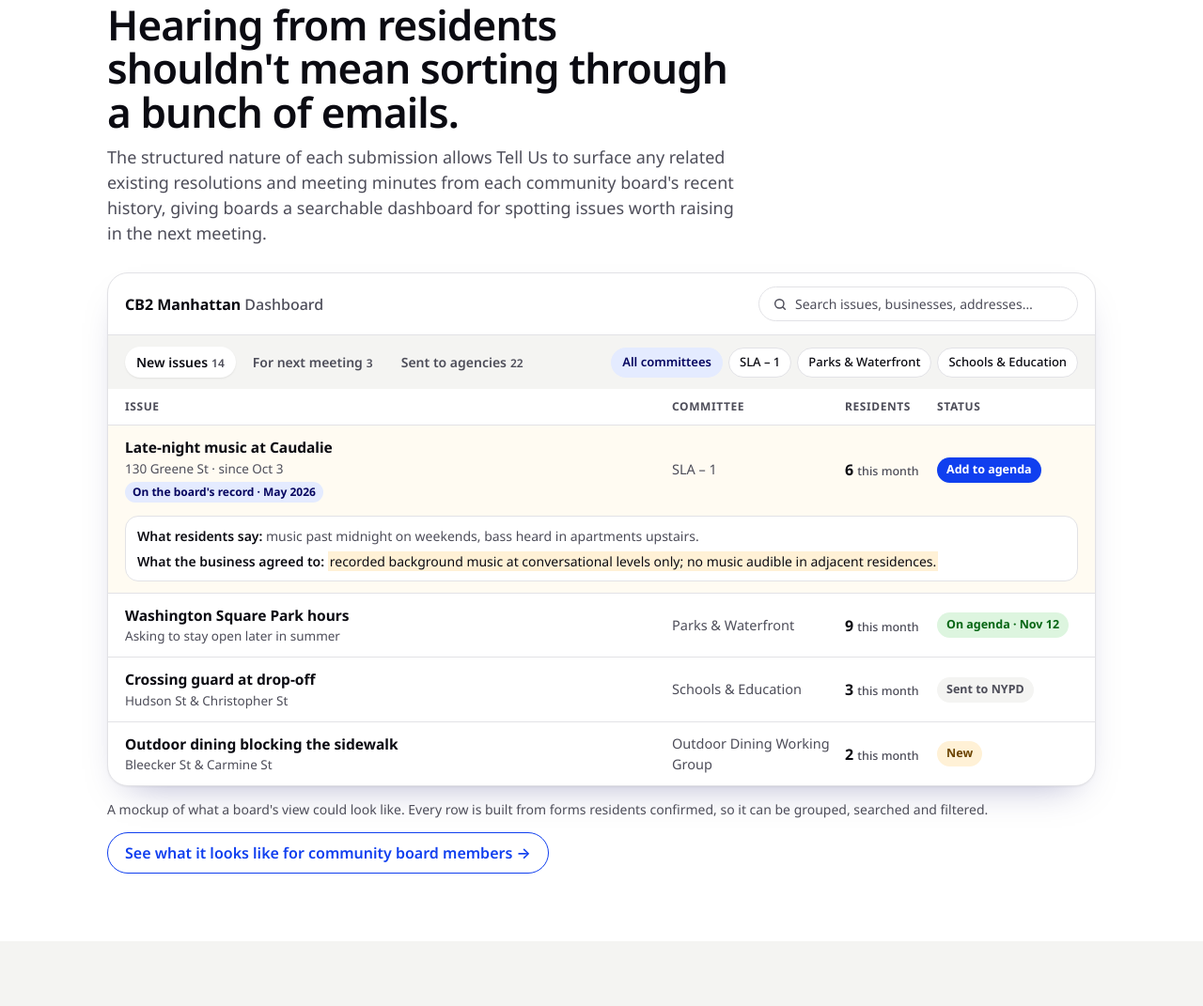
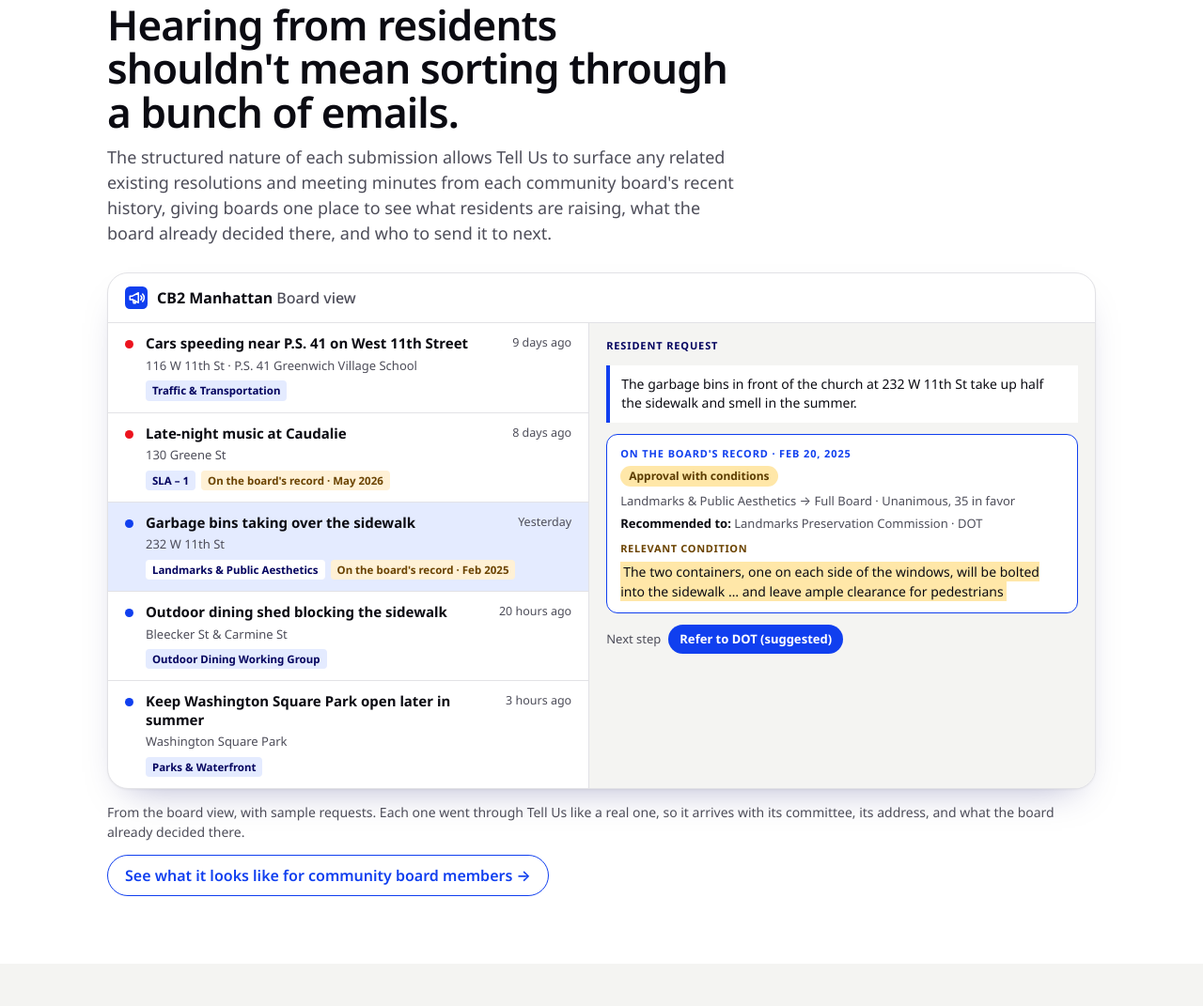
Before and after one commit to jpaulgale/tellus, a website: page public/how.html in a window 1280 px wide. Shown: the part 2729-3800 px from the top of the page at 94% size. Drawn offline with Linux system fonts and the light colour scheme; a web font is replaced by a local one.

Commit message:
/how: show the board view as it is (requests with their committee and record; the bins request opened with its condition and a referral to DOT)

```diff
--- a/public/how.html
+++ b/public/how.html
@@ -127,40 +127,35 @@ section.tint { background: var(--card); }
 .arrow { color: var(--blue); display: grid; place-items: center; }
 .arrow svg { width: 26px; height: 26px; }
 .dash { background: var(--card); border: 1px solid var(--line); border-radius: 22px; box-shadow: var(--shadow); overflow: hidden; }
-.dash-top { display: flex; flex-wrap: wrap; align-items: center; justify-content: space-between; gap: 10px 16px; padding: 14px 18px; border-bottom: 1px solid var(--line); }
-.dash-top b { font-size: 16px; }
-.dash-top b span { color: var(--muted); font-weight: 500; }
-.dash-search { display: flex; align-items: center; gap: 8px; flex: 0 1 340px; min-width: 0; border: 1.5px solid var(--line); border-radius: 999px; padding: 7px 14px; color: var(--muted); font-size: 14px; }
-.dash-search svg { width: 16px; height: 16px; }
-.dash-search span { overflow: hidden; text-overflow: ellipsis; white-space: nowrap; }
-.dash-bar { display: flex; flex-wrap: wrap; align-items: center; justify-content: space-between; gap: 10px; padding: 12px 18px; background: var(--bg); }
-.dash-tabs, .dash-chips { display: flex; flex-wrap: wrap; gap: 6px; }
-.dash-tabs span { font-size: 14px; font-weight: 600; padding: 6px 12px; border-radius: 999px; color: var(--muted); }
-.dash-tabs span.on { background: var(--card); color: var(--ink); box-shadow: 0 1px 2px rgba(0,0,0,.08); }
-.dash-tabs i { font-style: normal; font-size: 12px; margin-left: 4px; color: var(--muted); }
-.dash-chips span { font-size: 13px; font-weight: 500; padding: 5px 11px; border-radius: 999px; border: 1px solid var(--line); background: var(--card); }
-.dash-chips span.on { background: var(--blue-soft); border-color: transparent; color: var(--blue-dark); font-weight: 600; }
-.dash-h, .dash-r { display: grid; grid-template-columns: minmax(0, 1fr) 170px 84px 150px; gap: 14px; align-items: center; padding: 12px 18px; }
-.dash-h { font-size: 12px; font-weight: 700; letter-spacing: .05em; text-transform: uppercase; color: var(--muted); border-bottom: 1px solid var(--line); padding-top: 10px; padding-bottom: 10px; }
-.dash-r { border-bottom: 1px solid var(--line); font-size: 14.5px; }
+.dash-top { display: flex; align-items: center; gap: 10px; padding: 14px 18px; border-bottom: 1px solid var(--line); font-size: 16px; }
+.dash-top img { width: 24px; height: 24px; }
+.dash-top span { color: var(--muted); font-weight: 500; }
+.dash-body { display: grid; grid-template-columns: minmax(0, 1fr) minmax(0, 1.05fr); }
+.dash-list { border-right: 1px solid var(--line); }
+.dash-r { display: grid; grid-template-columns: 10px minmax(0, 1fr) auto; gap: 4px 12px; padding: 12px 18px; border-bottom: 1px solid var(--line); font-size: 14px; }
 .dash-r:last-child { border-bottom: 0; }
-.dash-r .what b { display: block; font-size: 15.5px; }
-.dash-r .what small { display: block; color: var(--muted); font-size: 13.5px; }
-.dash-r .com { color: var(--muted); }
-.dash-r .n { font-weight: 700; font-size: 16px; }
-.dash-r .n small { font-weight: 500; color: var(--muted); font-size: 12.5px; }
-.dash-r.hot { background: #FFFBF2; }
-.dash-r .more { grid-column: 1 / -1; display: grid; gap: 6px; background: var(--card); border: 1px solid var(--line); border-radius: 14px; padding: 10px 12px; font-size: 14px; }
-.dash-r .more p { color: var(--muted); }
-.dash-r .more p b { color: var(--ink); font-weight: 600; }
-.dash-r .more mark { background: var(--amber-soft); color: var(--ink); padding: 1px 2px; }
-.badge { display: inline-block; font-size: 12px; font-weight: 700; padding: 2px 8px; border-radius: 999px; margin-top: 4px; }
-.badge.rec { background: var(--blue-soft); color: var(--blue-dark); }
-.st { justify-self: start; font-size: 12.5px; font-weight: 700; padding: 4px 10px; border-radius: 999px; white-space: nowrap; }
-.st.add { background: var(--blue); color: #fff; }
-.st.agenda { background: var(--green-soft); color: var(--green); }
-.st.sent { background: var(--bg); color: var(--muted); }
-.st.new { background: var(--amber-soft); color: var(--amber-ink); }
+.dash-r.on { background: var(--blue-soft); }
+.dash-r i { width: 9px; height: 9px; border-radius: 50%; background: var(--blue); margin-top: 6px; }
+.dash-r.urgent i { background: #EC131E; }
+.dash-r b { font-size: 15px; line-height: 1.3; }
+.dash-r small { grid-column: 2 / -1; color: var(--muted); font-size: 13px; }
+.dash-r time { color: var(--muted); font-size: 12.5px; white-space: nowrap; }
+.dash-tags { grid-column: 2 / -1; display: flex; flex-wrap: wrap; gap: 6px; margin-top: 2px; }
+.dtag { font-size: 11.5px; font-weight: 700; padding: 2px 7px; border-radius: 4px; background: var(--blue-soft); color: var(--blue-dark); }
+.dtag.rec { background: var(--amber-soft); color: var(--amber-ink); }
+.dash-r.on .dtag:not(.rec) { background: var(--card); }
+.dash-detail { display: grid; align-content: start; gap: 12px; padding: 16px 18px; background: var(--bg); font-size: 14px; }
+.dash-detail .eyebrow { font-size: 11px; font-weight: 700; letter-spacing: .08em; text-transform: uppercase; color: var(--blue-dark); }
+.dash-detail blockquote { margin: 0; padding: 10px 12px; border-left: 4px solid var(--blue); background: var(--card); line-height: 1.45; }
+.rec-card { display: grid; gap: 6px; background: var(--card); border: 1.5px solid var(--blue); border-radius: 12px; padding: 12px 14px; }
+.rec-card .eyebrow { color: var(--blue); }
+.rec-card p { color: var(--muted); font-size: 13px; line-height: 1.4; }
+.rec-card p b { color: var(--ink); }
+.outcome { justify-self: start; font-size: 12px; font-weight: 700; padding: 2px 9px; border-radius: 999px; background: #FFE7A8; color: #5C3D00; }
+.rec-card .cond { color: var(--amber-ink); font-size: 11px; font-weight: 700; letter-spacing: .06em; text-transform: uppercase; margin-top: 4px; }
+.rec-card mark { background: #FFE7A8; color: var(--ink); padding: 1px 3px; font-size: 14px; line-height: 1.5; }
+.next { display: flex; flex-wrap: wrap; align-items: center; gap: 8px; font-size: 13px; color: var(--muted); }
+.next b { background: var(--blue); color: #fff; font-size: 13px; padding: 6px 12px; border-radius: 999px; }
 
 /* routing examples */
 .routes { display: grid; gap: 14px; }
@@ -213,11 +208,8 @@ footer a { color: var(--blue); font-weight: 600; }
 footer .credit { color: var(--ink); font-size: 14px; }
 
 @media (max-width: 760px) {
-  .dash-h { display: none; }
-  .dash-r { grid-template-columns: minmax(0, 1fr) auto; gap: 6px 12px; padding: 14px 16px; }
-  .dash-r .what { grid-column: 1 / -1; }
-  .dash-r .com { grid-column: 1 / -1; font-size: 13.5px; }
-  .dash-top, .dash-bar { padding-left: 16px; padding-right: 16px; }
+  .dash-body { grid-template-columns: 1fr; }
+  .dash-list { border-right: 0; border-bottom: 1px solid var(--line); }
 }
 @media (max-width: 860px) {
   .wrap { padding: 0 16px; }
@@ -248,8 +240,7 @@ footer .credit { color: var(--ink); font-size: 14px; }
   .sec-h h2 { font-size: 27px; }
   .sec-h p { font-size: 15.5px; margin-top: 8px; }
   .panel.before li:nth-child(n+3) { display: none; }
-  .dash-search, .dash-chips, .dash-r:nth-child(n+6) { display: none; }
-  .dash-tabs span { font-size: 13px; padding: 5px 9px; }
+  .dash-r:nth-child(n+4) { display: none; }
   .route:nth-child(n+3) { display: none; }
   .both-sec { display: none; }
   .closing { margin-bottom: 36px; }
@@ -353,34 +344,34 @@ footer .credit { color: var(--ink); font-size: 14px; }
   <div class="wrap">
     <div class="sec-h">
       <h2>Hearing from residents shouldn't mean sorting through a bunch of emails.</h2>
-      <p>The structured nature of each submission allows Tell Us to surface any related existing resolutions and meeting minutes from each community board's recent history, giving boards a searchable dashboard for spotting issues worth raising in the next meeting.</p>
+      <p>The structured nature of each submission allows Tell Us to surface any related existing resolutions and meeting minutes from each community board's recent history, giving boards one place to see what residents are raising, what the board already decided there, and who to send it to next.</p>
     </div>
-    <div class="dash" role="img" aria-label="Mockup of a board dashboard: resident input grouped into issues, filtered by committee, with past decisions alongside">
-      <div class="dash-top"><b>CB2 Manhattan <span>Dashboard</span></b><div class="dash-search"><svg viewBox="0 0 24 24" fill="none" stroke="currentColor" stroke-width="2.2" stroke-linecap="round"><circle cx="11" cy="11" r="7"/><path d="m20 20-3.5-3.5"/></svg><span>Search issues, businesses, addresses…</span></div></div>
-      <div class="dash-bar">
-        <div class="dash-tabs"><span class="on">New issues<i>14</i></span><span>For next meeting<i>3</i></span><span>Sent to agencies<i>22</i></span></div>
-        <div class="dash-chips"><span class="on">All committees</span><span>SLA – 1</span><span>Parks &amp; Waterfront</span><span>Schools &amp; Education</span></div>
-      </div>
-      <div class="dash-h"><span>Issue</span><span>Committee</span><span>Residents</span><span>Status</span></div>
-      <div class="dash-r hot">
-        <div class="what"><b>Late-night music at Caudalie</b><small>130 Greene St · since Oct 3</small><span class="badge rec">On the board's record · May 2026</span></div>
-        <span class="com">SLA – 1</span><span class="n">6 <small>this month</small></span><span class="st add">Add to agenda</span>
-        <div class="more"><p><b>What residents say:</b> music past midnight on weekends, bass heard in apartments upstairs.</p><p><b>What the business agreed to:</b> <mark>recorded background music at conversational levels only; no music audible in adjacent residences.</mark></p></div>
-      </div>
-      <div class="dash-r">
-        <div class="what"><b>Washington Square Park hours</b><small>Asking to stay open later in summer</small></div>
-        <span class="com">Parks &amp; Waterfront</span><span class="n">9 <small>this month</small></span><span class="st agenda">On agenda · Nov 12</span>
-      </div>
-      <div class="dash-r">
-        <div class="what"><b>Crossing guard at drop-off</b><small>Hudson St &amp; Christopher St</small></div>
-        <span class="com">Schools &amp; Education</span><span class="n">3 <small>this month</small></span><span class="st sent">Sent to NYPD</span>
-      </div>
-      <div class="dash-r">
-        <div class="what"><b>Outdoor dining blocking the sidewalk</b><small>Bleecker St &amp; Carmine St</small></div>
-        <span class="com">Outdoor Dining Working Group</span><span class="n">2 <small>this month</small></span><span class="st new">New</span>
+    <div class="dash" role="img" aria-label="The board view: resident requests with their committee and the board's record, and one request opened to show the board's past decision, the condition it is about, and a suggested referral to DOT">
+      <div class="dash-top"><img src="/favicon.svg" alt="" /><b>CB2 Manhattan <span>Board view</span></b></div>
+      <div class="dash-body">
+        <div class="dash-list">
+          <div class="dash-r urgent"><i></i><b>Cars speeding near P.S. 41 on West 11th Street</b><time>9 days ago</time><small>116 W 11th St · P.S. 41 Greenwich Village School</small><span class="dash-tags"><span class="dtag">Traffic &amp; Transportation</span></span></div>
+          <div class="dash-r urgent"><i></i><b>Late-night music at Caudalie</b><time>8 days ago</time><small>130 Greene St</small><span class="dash-tags"><span class="dtag">SLA – 1</span><span class="dtag rec">On the board's record · May 2026</span></span></div>
+          <div class="dash-r on"><i></i><b>Garbage bins taking over the sidewalk</b><time>Yesterday</time><small>232 W 11th St</small><span class="dash-tags"><span class="dtag">Landmarks &amp; Public Aesthetics</span><span class="dtag rec">On the board's record · Feb 2025</span></span></div>
+          <div class="dash-r"><i></i><b>Outdoor dining shed blocking the sidewalk</b><time>20 hours ago</time><small>Bleecker St &amp; Carmine St</small><span class="dash-tags"><span class="dtag">Outdoor Dining Working Group</span></span></div>
+          <div class="dash-r"><i></i><b>Keep Washington Square Park open later in summer</b><time>3 hours ago</time><small>Washington Square Park</small><span class="dash-tags"><span class="dtag">Parks &amp; Waterfront</span></span></div>
+        </div>
+        <div class="dash-detail">
+          <p class="eyebrow">Resident request</p>
+          <blockquote>The garbage bins in front of the church at 232 W 11th St take up half the sidewalk and smell in the summer.</blockquote>
+          <div class="rec-card">
+            <p class="eyebrow">On the board's record · Feb 20, 2025</p>
+            <span class="outcome">Approval with conditions</span>
+            <p>Landmarks &amp; Public Aesthetics → Full Board · Unanimous, 35 in favor</p>
+            <p><b>Recommended to:</b> Landmarks Preservation Commission · DOT</p>
+            <p class="cond">Relevant condition</p>
+            <p><mark>The two containers, one on each side of the windows, will be bolted into the sidewalk … and leave ample clearance for pedestrians</mark></p>
+          </div>
+          <p class="next">Next step <b>Refer to DOT (suggested)</b></p>
+        </div>
       </div>
     </div>
-    <p class="note">A mockup of what a board's view could look like. Every row is built from forms residents confirmed, so it can be grouped, searched and filtered.</p>
+    <p class="note">From the board view, with sample requests. Each one went through Tell Us like a real one, so it arrives with its committee, its address, and what the board already decided there.</p>
     <p class="dashlink"><a href="/dashboard/">See what it looks like for community board members <span aria-hidden="true">→</span></a></p>
   </div>
 </section>
```
